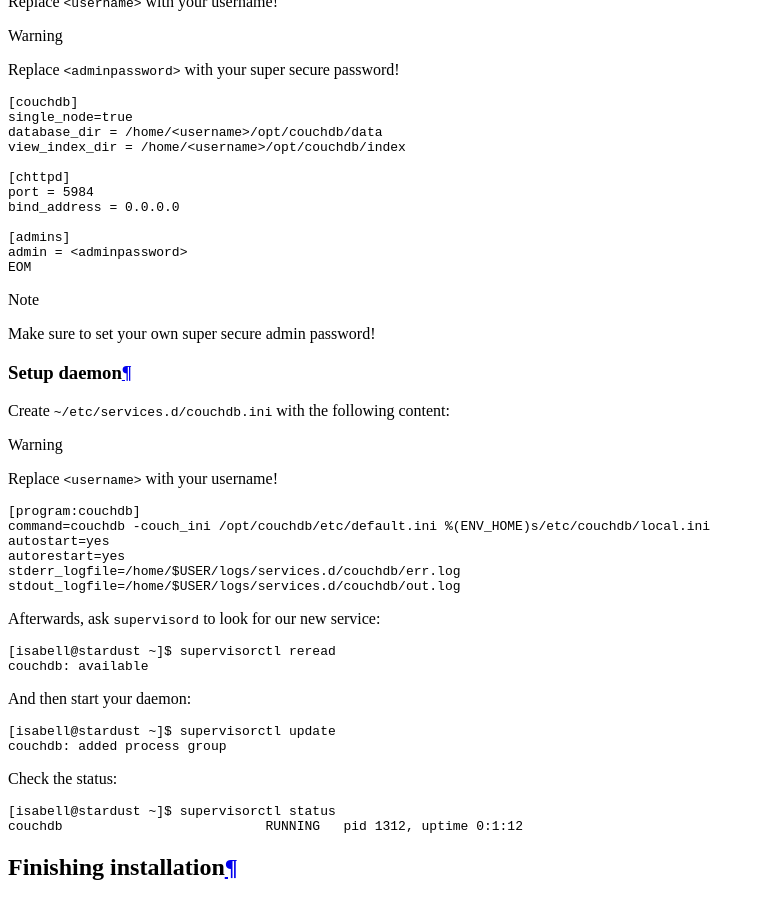
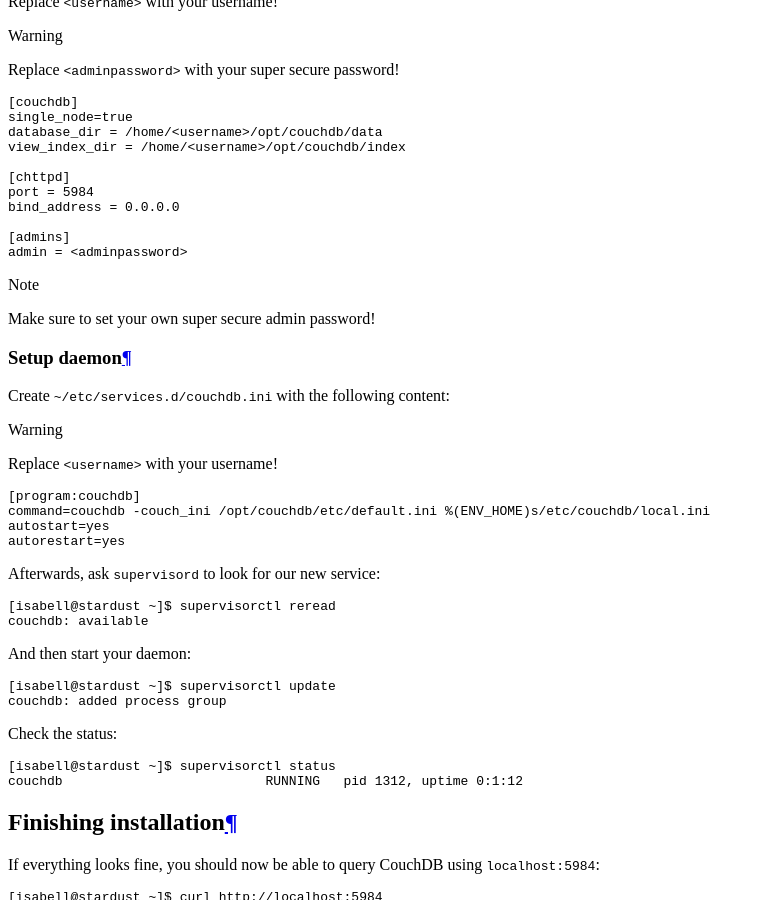
Before and after one commit to Uberspace/lab, a Sphinx documentation site: the page built from source/guide_couchdb.rst, in a window 1280 px wide and 900 px high, scrolled down 5115 px. Shown: the whole window, without its empty margins (0-762 px from the left). Built offline with Sphinx 7.4.7 and the Read the Docs theme 2.0.0, drawn with Linux system fonts in a browser that asks for light colours.

Commit message:
[couchdb] cleanup config examples

```diff
--- a/source/guide_couchdb.rst
+++ b/source/guide_couchdb.rst
@@ -89,7 +89,6 @@ Create ``~/etc/couchdb/local.ini`` with the following content:
 
   [admins]
   admin = <adminpassword>
-  EOM
 
 .. note:: Make sure to set your own super secure admin password!
 
@@ -106,8 +105,6 @@ Create ``~/etc/services.d/couchdb.ini`` with the following content:
   command=couchdb -couch_ini /opt/couchdb/etc/default.ini %(ENV_HOME)s/etc/couchdb/local.ini
   autostart=yes
   autorestart=yes
-  stderr_logfile=/home/$USER/logs/services.d/couchdb/err.log
-  stdout_logfile=/home/$USER/logs/services.d/couchdb/out.log
 
 Afterwards, ask ``supervisord`` to look for our new service:
 
```
